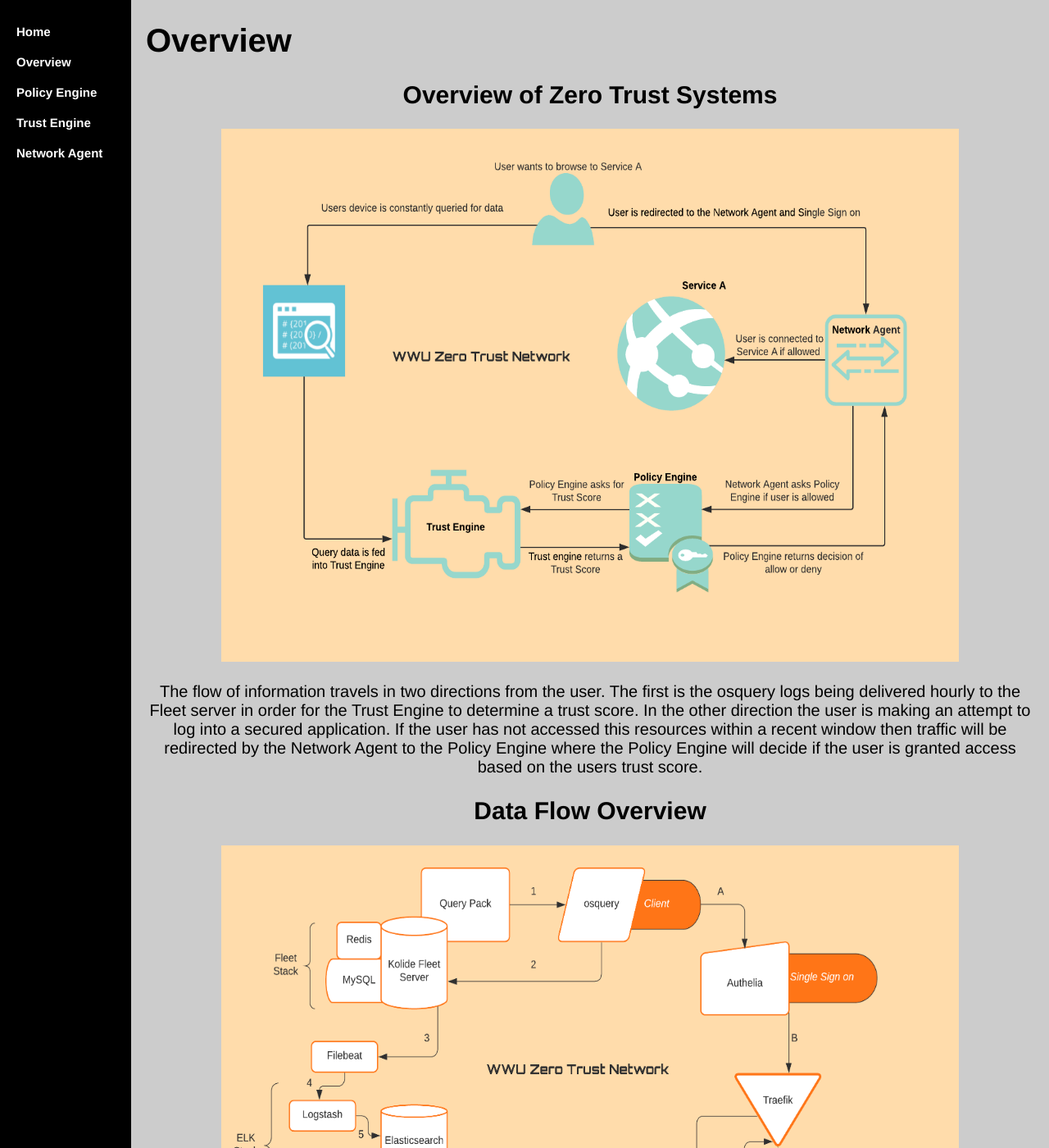
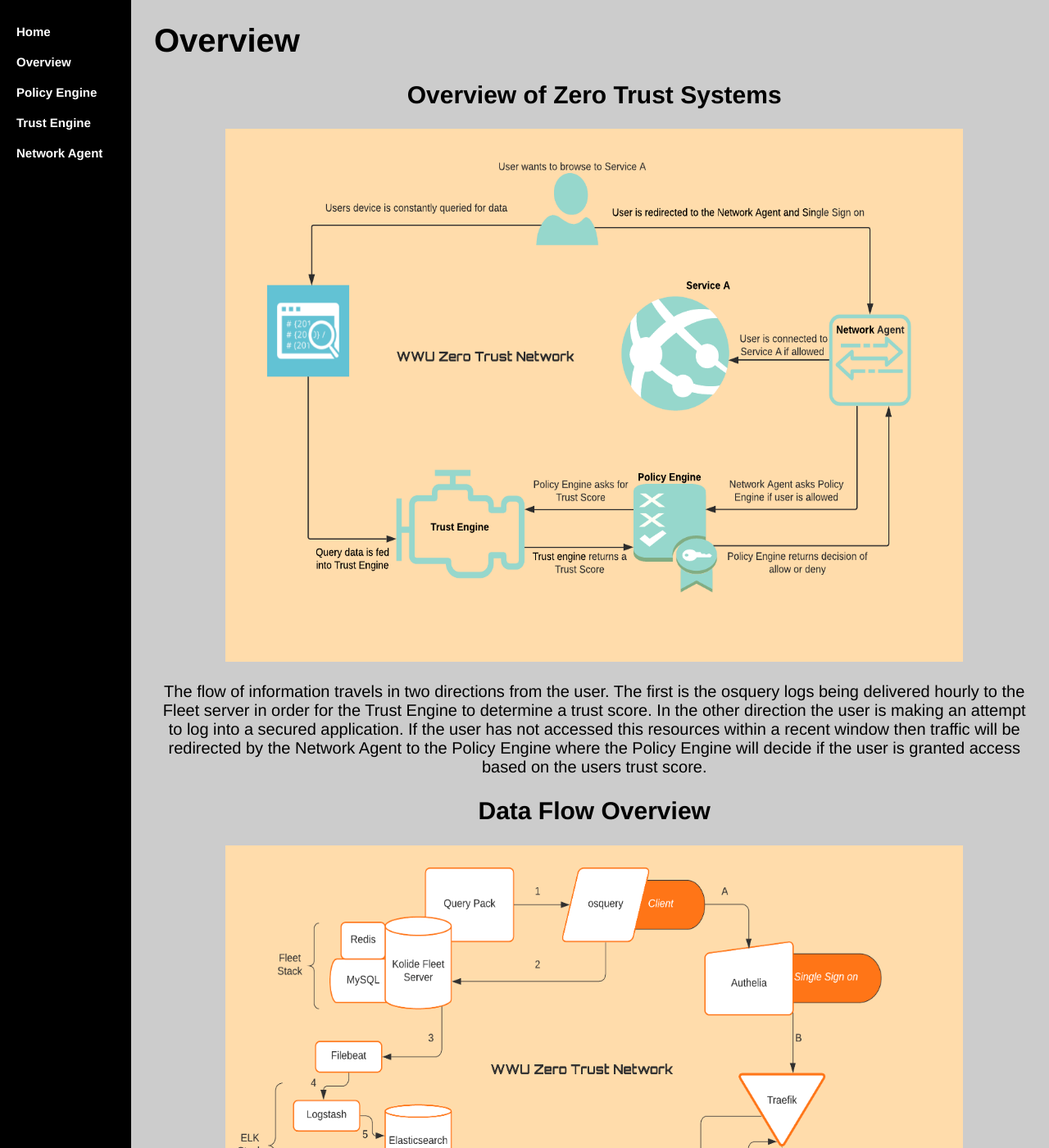
Before and after one commit to WWUZeroTrust/WWUZeroTrust.github.io, a Jekyll site: the page Documentation/index.html, which Jekyll copies as it is, in a window 1280 px wide and 1400 px high. Shown: the whole window at 82% size. Built offline with Jekyll 4.4.1, drawn with Linux system fonts in a browser that asks for light colours.

Commit message:
Update index.html

```diff
--- a/Documentation/index.html
+++ b/Documentation/index.html
@@ -37,9 +37,10 @@ body {
 }
 
 .main {
-  margin-left: 160px; /* Same as the width of the sidenav */
+  margin-left: 170px; /* Same as the width of the sidenav */
   font-size: 20px; /* Increased text to enable scrolling */
   padding: 0px 10px;
+  width: 85%;
 }
 
 @media screen and (max-height: 450px) {
@@ -49,6 +50,12 @@ body {
 h1 {
     font-family:'Helvetica', 'Arial', 'Sans-Serif';
     color: black;
+}
+p {
+    font-size: 1em;
+    line-height: 1.4em;
+    color: black;
+    width: 65%;
 }
 	a { text-decoration: none; }
 	<style type="text/css">
```
